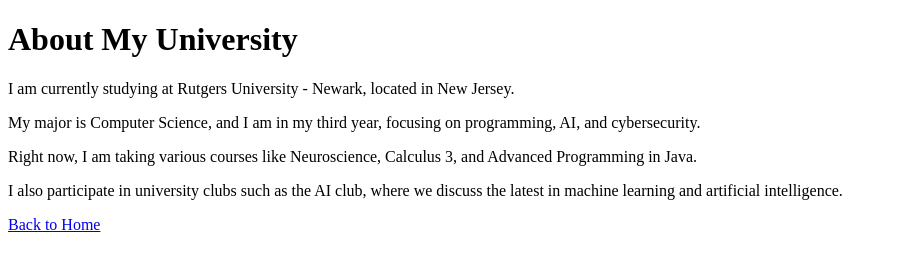
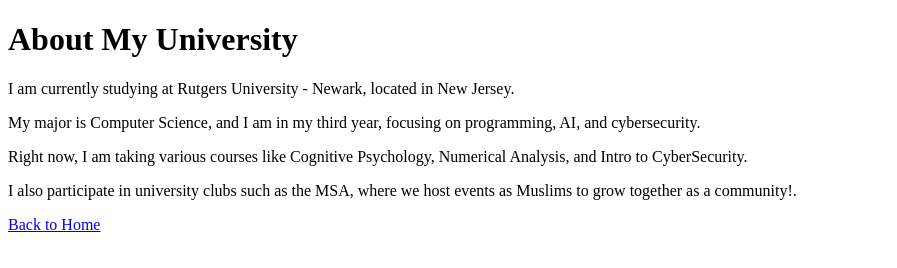
Before and after one commit to Saad50232/myfirst-website, a plain HTML site: page myUniversity.html in a window 1280 px wide. Shown: the whole page, without its empty margins (0-897 px from the left). Drawn offline with Linux system fonts and the light colour scheme.

Commit message:
Update myUniversity.html

```diff
--- a/myUniversity.html
+++ b/myUniversity.html
@@ -10,9 +10,8 @@
 
     <p>I am currently studying at Rutgers University - Newark, located in New Jersey.</p>
     <p>My major is Computer Science, and I am in my third year, focusing on programming, AI, and cybersecurity.</p>
-    <p>Right now, I am taking various courses like Neuroscience, Calculus 3, and Advanced Programming in Java.</p>
-
-    <p>I also participate in university clubs such as the AI club, where we discuss the latest in machine learning and artificial intelligence.</p>
+    <p>Right now, I am taking various courses like Cognitive Psychology, Numerical Analysis, and Intro to CyberSecurity.</p>
+    <p>I also participate in university clubs such as the MSA, where we host events as Muslims to grow together as a community!.</p>
 
     <a href="index.html">Back to Home</a>
 </body>
```
